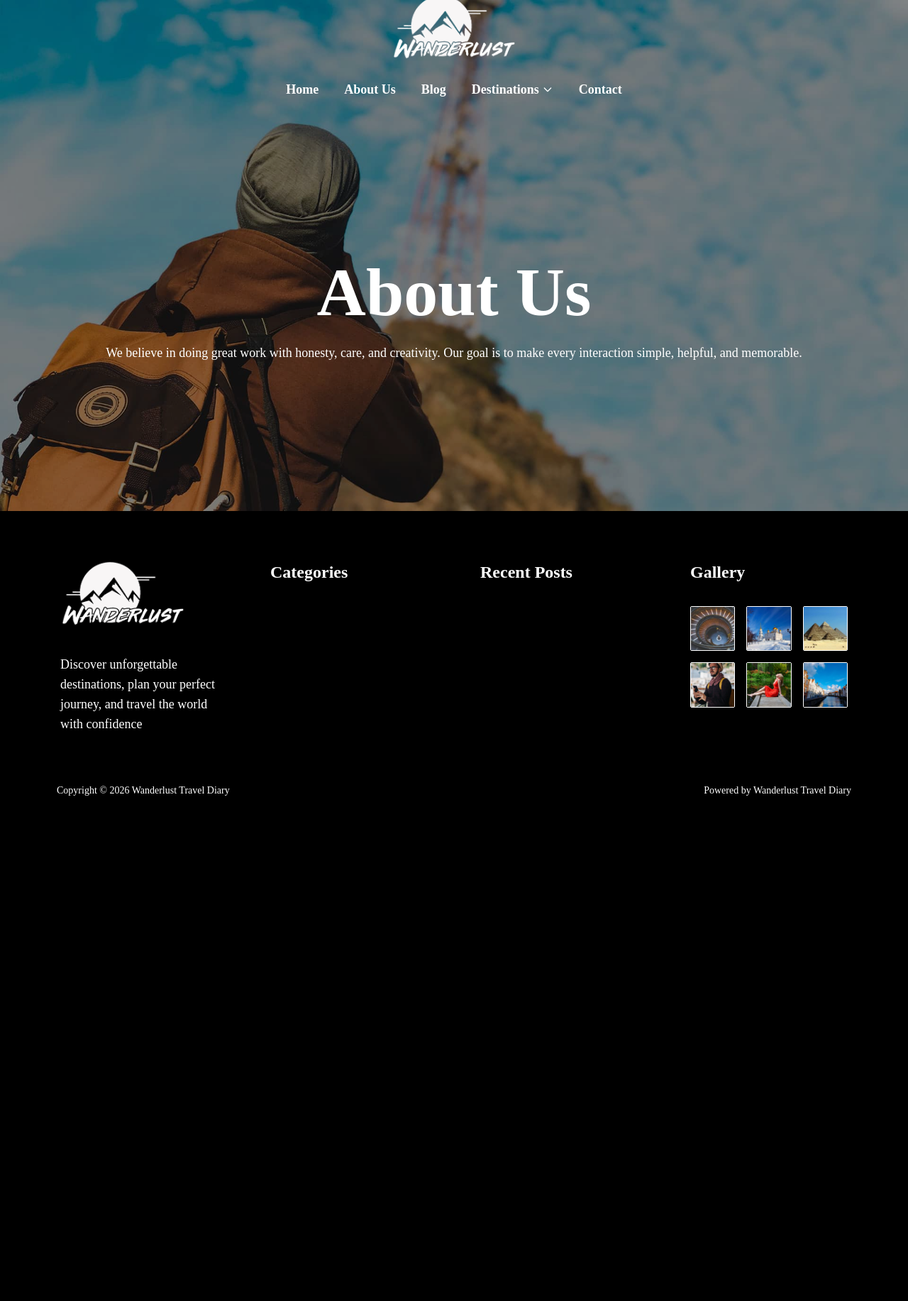
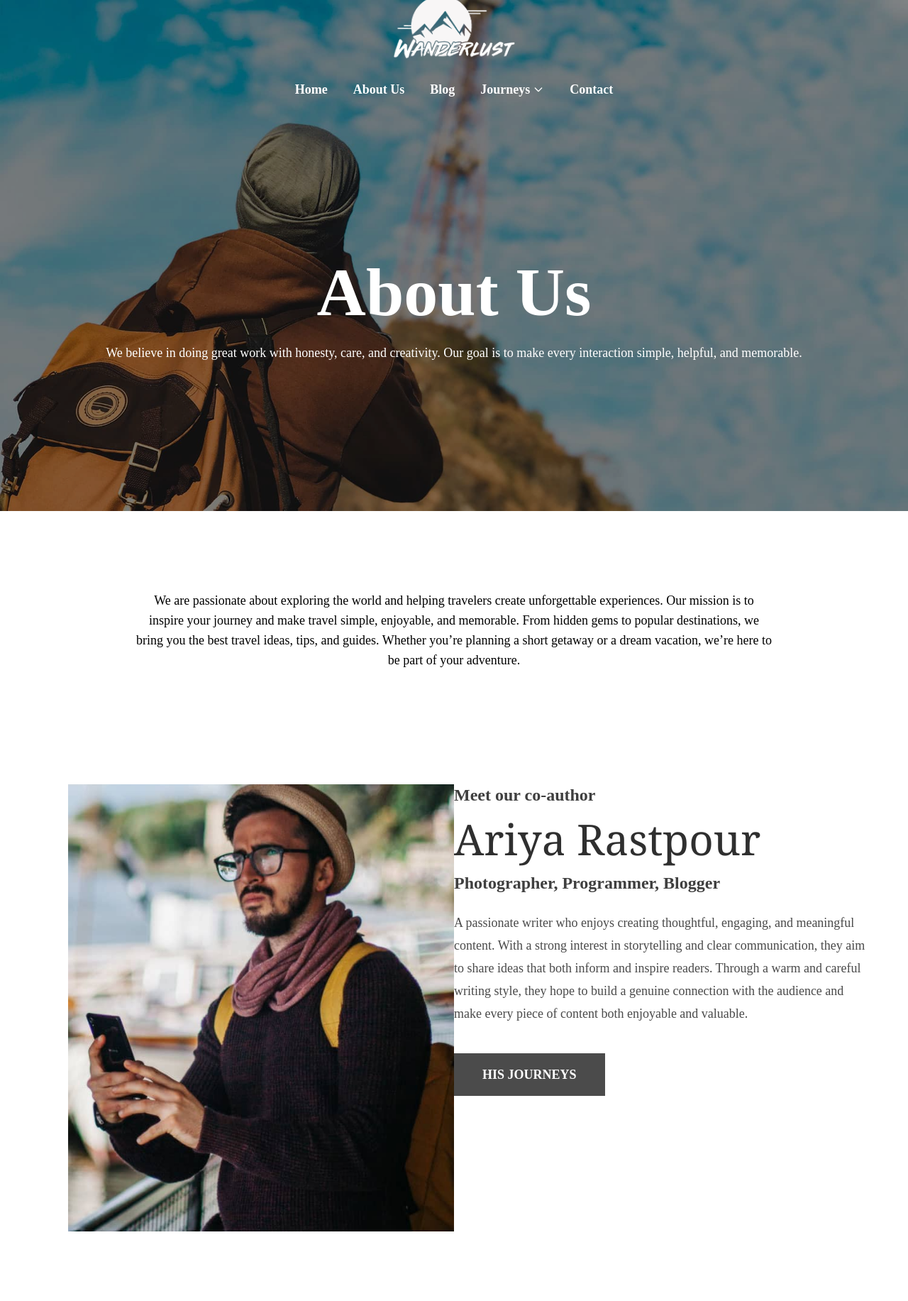
Before and after one commit to ariyarastpour/project1, a Django app: page /about/ in a window 1280 px wide. Shown: the top 1833 px of the page at 71% size. Before the commit the page ends 1121 px from the top, so only its background shows below. Run offline with Django 5.2, Linux system fonts and the light colour scheme; data that the repository does not hold is empty; some libraries are stand-ins or nearby versions.

Commit message:
I finishes 'About Us' page templates

```diff
--- a/templates/blog/blog-home.html
+++ b/templates/blog/blog-home.html
@@ -46,7 +46,7 @@
 
                                 <li class="relative group">
                                     <button class="flex items-center gap-1 px-4 py-2 w-full text-left">
-                                        <span class="text-lg">Destinations</span>
+                                        <span class="text-lg">Journeys</span>
                                         <svg class="w-4 h-4 ml-auto transition-transform duration-300 group-hover:rotate-180"
                                             fill="none" stroke="currentColor" stroke-width="2" viewBox="0 0 24 24">
                                             <path stroke-linecap="round" stroke-linejoin="round" d="M19 9l-7 7-7-7" />
@@ -92,7 +92,7 @@
                                 <!-- دکمه برای باز و بسته کردن زیرمنو -->
                                 <button id="destination-desktop-button"
                                     class="flex items-center gap-1 text-white font-semibold focus:outline-none">
-                                    <span class="text-lg">Destinations</span>
+                                    <span class="text-lg">Journeys</span>
                                     <svg id="destination-desktop-arrow"
                                         class="w-4 h-4 transition-transform duration-300" fill="none"
                                         stroke="currentColor" stroke-width="2" viewBox="0 0 24 24">
--- a/templates/blog/blog-single.html
+++ b/templates/blog/blog-single.html
@@ -44,7 +44,7 @@
 
                                 <li class="relative group">
                                     <button class="flex items-center gap-1 px-4 py-2 w-full text-left">
-                                        <span class="text-lg">Destinations</span>
+                                        <span class="text-lg">Journeys</span>
                                         <svg class="w-4 h-4 ml-auto transition-transform duration-300 group-hover:rotate-180"
                                             fill="none" stroke="currentColor" stroke-width="2" viewBox="0 0 24 24">
                                             <path stroke-linecap="round" stroke-linejoin="round" d="M19 9l-7 7-7-7" />
@@ -90,7 +90,7 @@
                                 <!-- دکمه برای باز و بسته کردن زیرمنو -->
                                 <button id="destination-desktop-button"
                                     class="flex items-center gap-1 text-white font-semibold focus:outline-none">
-                                    <span class="text-lg">Destinations</span>
+                                    <span class="text-lg">Journeys</span>
                                     <svg id="destination-desktop-arrow"
                                         class="w-4 h-4 transition-transform duration-300" fill="none"
                                         stroke="currentColor" stroke-width="2" viewBox="0 0 24 24">
--- a/templates/website/about.html
+++ b/templates/website/about.html
@@ -36,7 +36,7 @@
 
                                 <li class="relative group">
                                     <button class="flex items-center gap-1 px-4 py-2 w-full text-left">
-                                        <span class="text-lg">Destinations</span>
+                                        <span class="text-lg">Journeys</span>
                                         <svg class="w-4 h-4 ml-auto transition-transform duration-300 group-hover:rotate-180"
                                             fill="none" stroke="currentColor" stroke-width="2" viewBox="0 0 24 24">
                                             <path stroke-linecap="round" stroke-linejoin="round" d="M19 9l-7 7-7-7" />
@@ -82,7 +82,7 @@
                                 <!-- دکمه برای باز و بسته کردن زیرمنو -->
                                 <button id="destination-desktop-button"
                                     class="flex items-center gap-1 text-white font-semibold focus:outline-none">
-                                    <span class="text-lg">Destinations</span>
+                                    <span class="text-lg">Journeys</span>
                                     <svg id="destination-desktop-arrow"
                                         class="w-4 h-4 transition-transform duration-300" fill="none"
                                         stroke="currentColor" stroke-width="2" viewBox="0 0 24 24">
@@ -245,6 +245,81 @@
             </div>
         </header>
     </div>
+
+    <div class="flex w-ful py-28 md:px-48 px-8">
+        <p class="md:text-lg text-md text-center leading-8">
+            We are passionate about exploring the world and helping travelers create unforgettable experiences.
+            Our mission is to inspire your journey and make travel simple, enjoyable, and memorable.
+            From hidden gems to popular destinations, we bring you the best travel ideas, tips, and guides.
+            Whether you’re planning a short getaway or a dream vacation, we’re here to be part of your adventure.
+        </p>
+    </div>
+
+    <section class="bg-white py-12 px-4 md:px-10 lg:px-12">
+        <div class="max-w-7xl mx-auto grid grid-cols-1 lg:grid-cols-2 items-center">
+
+            <!-- Image -->
+            <div class="pl-12">
+                <img
+                    src="{% static 'jeff-free-img.jpg' %}" alt="Traveler"
+                    class="w-full object-cover h-[630px] w-[500px]"
+                />
+            </div>
+
+            <!-- Content -->
+            <div class="flex flex-col mb-48">
+                <p class="text-xl md:text-2xl font-semibold text-[#3f3f3f] mb-4">
+                    Meet our co-author
+                </p>
+
+                <h2 class="text-5xl md:text-6xl font-serif text-[#2f2f2f] mb-4 leading-tight">
+                    Ariya Rastpour
+                </h2>
+
+                <h3 class="text-xl md:text-2xl font-semibold text-[#3f3f3f] mb-6">
+                    Photographer, Programmer, Blogger
+                </h3>
+
+                <p class="text-lg leading-8 text-[#4a4a4a] max-w-2xl mb-10">
+                    A passionate writer who enjoys creating thoughtful, engaging, and meaningful content. With a strong interest in storytelling
+                    and clear communication, they aim to share ideas that both inform and inspire readers. Through a warm and careful writing style,
+                    they hope to build a genuine connection with the audience and make every piece of content both enjoyable and valuable.
+                </p>
+
+                <div>
+                    <a
+                    href="{% url 'blog:index' %}"
+                    class="inline-block bg-[#4b4b4b] text-white px-10 py-4 text-lg font-semibold hover:bg-[#2f2f2f] transition"
+                    >
+                    HIS JOURNEYS
+                    </a>
+                </div>
+            </div>
+        </div>
+        <div class="flex flex-col w-ful pt-24 pb-10 md:px-56 px-8 gap-12">
+            <p class="md:text-lg text-md text-center leading-8">
+                Welcome to  wanderlusttravel diary your ultimate companion for travel inspiration. We believe that travel is more than
+                just visiting new places; it’s about the stories we gather and the perspectives we gain. Our mission is to inspire you to step outside your comfort zone and discover the world’s wonders,
+                from bustling city streets to the quietest corners of nature. Let’s turn every journey into a lifelong memory.
+            </p>
+            <div class="flex items-center justify-center gap-2">
+                <!-- Facebook -->
+                <a href="#" class="bg-blue-800 hover:bg-blue-900 text-white p-3 rounded-lg transition duration-300">
+                    <svg class="w-8 h-8" fill="currentColor" viewBox="0 0 24 24"><path d="M9 8h-3v4h3v12h5v-12h3.642l.358-4h-4v-1.667c0-.955.192-1.333 1.115-1.333h2.885v-5h-3.808c-3.596 0-5.192 1.583-5.192 4.615v3.385z"/></svg>
+                </a>
+
+                <!-- Twitter (X) -->
+                <a href="#" class="bg-sky-500 hover:bg-sky-600 text-white p-3 rounded-lg transition duration-300">
+                    <svg class="w-8 h-8" fill="currentColor" viewBox="0 0 24 24"><path d="M24 4.557c-.883.392-1.832.656-2.828.775 1.017-.609 1.798-1.574 2.165-2.724-.951.564-2.005.974-3.127 1.195-.897-.957-2.178-1.555-3.594-1.555-3.179 0-5.515 2.966-4.797 6.045-4.091-.205-7.719-2.165-10.148-5.144-1.29 2.213-.669 5.108 1.523 6.574-.806-.026-1.566-.247-2.229-.616-.054 2.281 1.581 4.415 3.949 4.89-.693.188-1.452.232-2.224.084.626 1.956 2.444 3.379 4.6 3.419-2.07 1.623-4.678 2.348-7.29 2.04 2.179 1.397 4.768 2.212 7.548 2.212 9.142 0 14.307-7.721 13.995-14.646.962-.695 1.797-1.562 2.457-2.549z"/></svg>
+                </a>
+
+                <!-- Google Plus (Note: Use a generic 'G' icon as G+ is retired) -->
+                <a href="#" class="bg-red-600 hover:bg-red-700 text-white p-3 rounded-lg transition duration-300">
+                    <svg class="w-8 h-8" fill="currentColor" viewBox="0 0 24 24"><path d="M12 12h8.5c0-4.6-3.7-8.5-8.5-8.5S3.5 7.4 3.5 12s3.7 8.5 8.5 8.5c3.8 0 7-2.5 8.1-6h-4.3c-0.7 1.4-2.2 2.3-3.8 2.3-2.5 0-4.5-2-4.5-4.5s2-4.5 4.5-4.5c1.6 0 3 0.9 3.7 2.2h-3.7v3.3z"/></svg>
+                </a>
+            </div>
+        </div>
+    </section>
 </body>
 </html>
 {% endblock %}
--- a/templates/website/contact.html
+++ b/templates/website/contact.html
@@ -40,7 +40,7 @@
 
                                     <li class="relative group">
                                         <button class="flex items-center gap-1 px-4 py-2 w-full text-left">
-                                            <span class="text-lg">Destinations</span>
+                                            <span class="text-lg">Journeys</span>
                                             <svg class="w-4 h-4 ml-auto transition-transform duration-300 group-hover:rotate-180"
                                                 fill="none" stroke="currentColor" stroke-width="2" viewBox="0 0 24 24">
                                                 <path stroke-linecap="round" stroke-linejoin="round" d="M19 9l-7 7-7-7" />
@@ -86,7 +86,7 @@
                                     <!-- دکمه برای باز و بسته کردن زیرمنو -->
                                     <button id="destination-desktop-button"
                                         class="flex items-center gap-1 text-white font-semibold focus:outline-none">
-                                        <span class="text-lg">Destinations</span>
+                                        <span class="text-lg">Journeys</span>
                                         <svg id="destination-desktop-arrow"
                                             class="w-4 h-4 transition-transform duration-300" fill="none"
                                             stroke="currentColor" stroke-width="2" viewBox="0 0 24 24">
--- a/templates/website/index.html
+++ b/templates/website/index.html
@@ -17,7 +17,6 @@
         }
     </style>
 </head>
-
 
 <body class="bg-[#F5F5F5] m-0">
     <div class="relative w-full">
@@ -46,7 +45,7 @@
 
                                 <li class="relative group">
                                     <button class="flex items-center gap-1 px-4 py-2 w-full text-left">
-                                        <span class="text-lg">Destinations</span>
+                                        <span class="text-lg">Journeys</span>
                                         <svg class="w-4 h-4 ml-auto transition-transform duration-300 group-hover:rotate-180"
                                             fill="none" stroke="currentColor" stroke-width="2" viewBox="0 0 24 24">
                                             <path stroke-linecap="round" stroke-linejoin="round" d="M19 9l-7 7-7-7" />
@@ -92,7 +91,7 @@
                                 <!-- دکمه برای باز و بسته کردن زیرمنو -->
                                 <button id="destination-desktop-button"
                                     class="flex items-center gap-1 text-white font-semibold focus:outline-none">
-                                    <span class="text-lg">Destinations</span>
+                                    <span class="text-lg">Journeys</span>
                                     <svg id="destination-desktop-arrow"
                                         class="w-4 h-4 transition-transform duration-300" fill="none"
                                         stroke="currentColor" stroke-width="2" viewBox="0 0 24 24">
--- a/website/views.py
+++ b/website/views.py
@@ -39,7 +39,8 @@ def Base_view(request):
     return render(request, 'website/base.html',context)
 
 def About_view(request):
-    return render(request, 'website/about.html')
+    posts = Post.objects.all()
+    return render(request, 'website/about.html',{'posts':posts})
 
 def Contact_view(request):
     if request.method == 'POST':
```
Also changed, not shown: statics/jeff-free-img.jpg (added).
